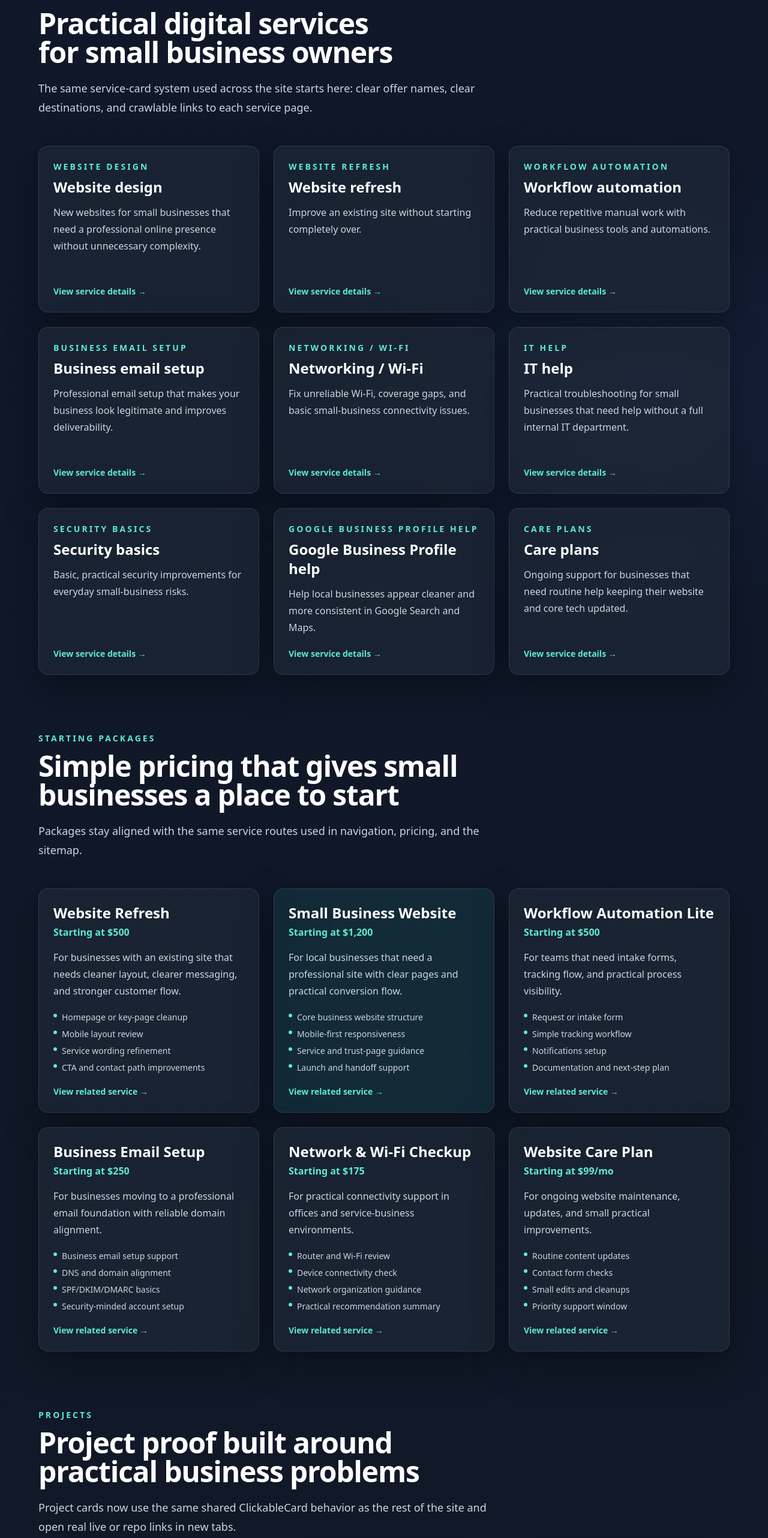
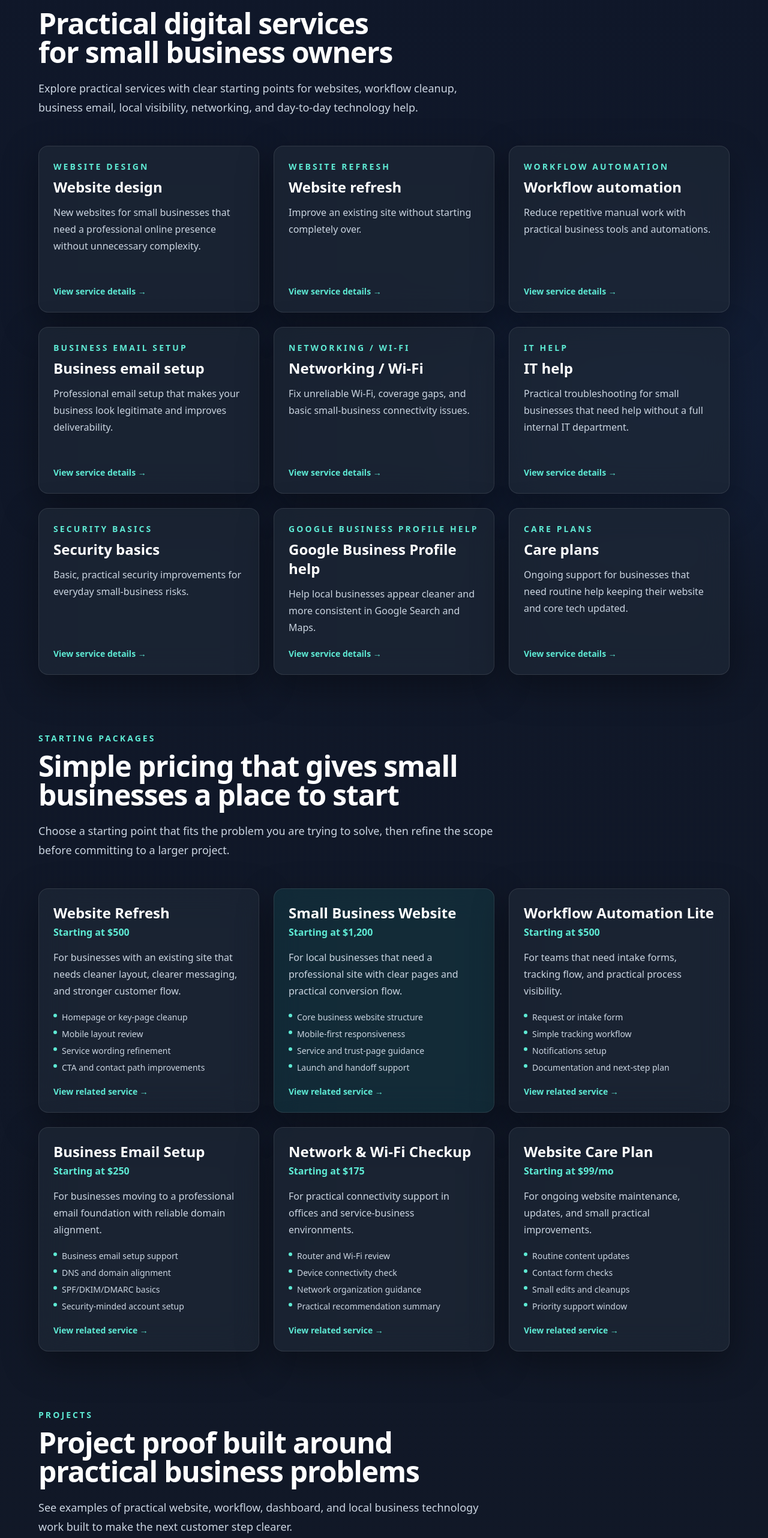
Before and after one commit to otiseduncan/Syfernetics-Home, a Next.js app: page / in a window 1280 px wide. Shown: the part 882-3446 px from the top of the page at 60% size. Built offline with nearby package versions, Linux system fonts and the light colour scheme.

Commit message:
seo: clean homepage customer copy

```diff
--- a/app/page.tsx
+++ b/app/page.tsx
@@ -142,7 +142,7 @@ export default function HomePage() {
       <SectionShell
         eyebrow="Services"
         title="Practical digital services for small business owners"
-        description="The same service-card system used across the site starts here: clear offer names, clear destinations, and crawlable links to each service page."
+        description="Explore practical services with clear starting points for websites, workflow cleanup, business email, local visibility, networking, and day-to-day technology help."
       >
         <div className="grid auto-rows-fr gap-6 md:grid-cols-2 xl:grid-cols-3">
           {homepageServiceCards.map((service) => (
@@ -170,7 +170,7 @@ export default function HomePage() {
       <SectionShell
         eyebrow="Starting Packages"
         title="Simple pricing that gives small businesses a place to start"
-        description="Packages stay aligned with the same service routes used in navigation, pricing, and the sitemap."
+        description="Choose a starting point that fits the problem you are trying to solve, then refine the scope before committing to a larger project."
       >
         <div className="grid auto-rows-fr gap-6 md:grid-cols-2 xl:grid-cols-3">
           {pricingPackages.map((pkg) => (
@@ -204,7 +204,7 @@ export default function HomePage() {
       <SectionShell
         eyebrow="Projects"
         title="Project proof built around practical business problems"
-        description="Project cards now use the same shared ClickableCard behavior as the rest of the site and open real live or repo links in new tabs."
+        description="See examples of practical website, workflow, dashboard, and local business technology work built to make the next customer step clearer."
       >
         <ProjectGrid limit={6} />
       </SectionShell>
@@ -245,7 +245,7 @@ export default function HomePage() {
       <SectionShell
         eyebrow="FAQ"
         title="Common questions about practical business technology support"
-        description="The same answers on the dedicated FAQ page are previewed here in the shared card shell."
+        description="Get quick answers about website projects, pricing, local support, remote help, business email setup, and how a practical review works."
       >
         <div className="grid gap-6 md:grid-cols-2">
           {faqItems.map((item) => (
```
